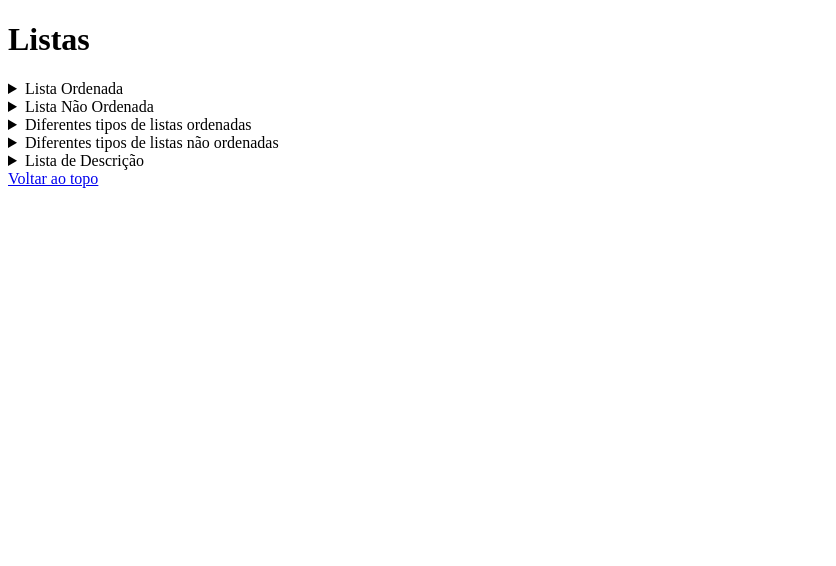
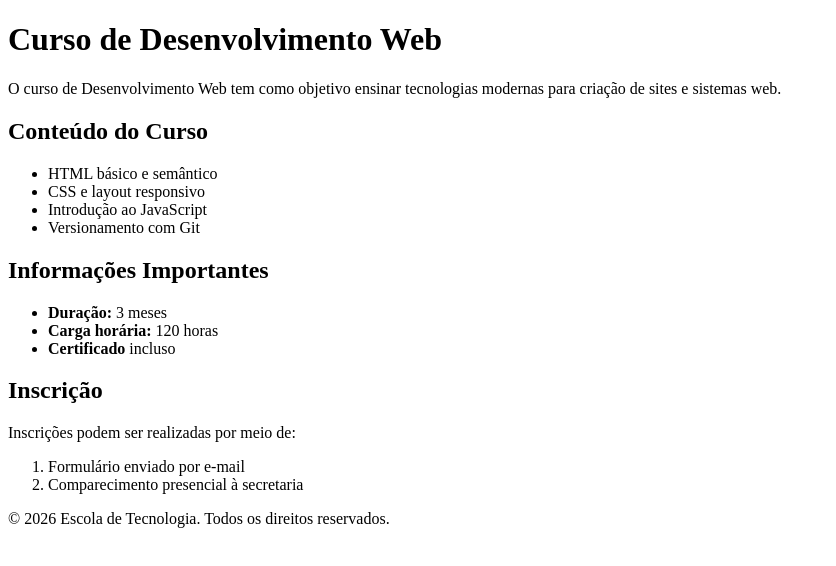
Before and after one commit to najhu-juju/Desenvolvimento-Web-AT1-Anna-Jhulia-Silva-Freitas, a plain HTML site: page index.html in a window 1280 px wide. Shown: the whole page, without its empty margins (0-836 px from the left). Drawn offline with Linux system fonts and the light colour scheme.

Commit message:
Atividade Listas 15-04

```diff
--- a/index.html
+++ b/index.html
@@ -1,89 +1,58 @@
 <!DOCTYPE html>
-<html>
-<head>
-    <meta charset="UTF-8">
-    <meta name="author" content="Felipe Barbosa">
-    <meta name="description" content="Exemplo de listas em HTML">
-    <meta name="keywords" content="HTML, listas, ordenada, não ordenada, descrição">
-    <meta name="viewport" content="width=device-width", initial-scale=1.0>
-</head>
-<body>
+<html lang="pt-BR">
+  <head>
+    <meta charset="UTF-8" />
+    <meta name="viewport" content="width=device-width, initial-scale=1.0" />
+    <title>Curso de Desenvolvimento Web</title>
+  </head>
+  <body>
 
-   <h1 id="topo">Listas</h1>
+    <header>
+      <h1>Curso de Desenvolvimento Web</h1>
+    </header>
 
-   <details>
-       <summary>Lista Ordenada</summary>
-       <ol>
-        <li>Abacaxi</li>
-        <li>Limão</li>
-        <li>Laranja
-            <ol>
-                <li>Pera</li>
-                <li>Bahia</li>
-            </ol>
-        </li>
-       </ol>
+    <main>
 
-   </details>
+      <section>
+        <p>
+          O curso de Desenvolvimento Web tem como objetivo ensinar tecnologias
+          modernas para criação de sites e sistemas web.
+        </p>
+      </section>
 
-   <details>
-       <summary>Lista Não Ordenada</summary>
-       <ul>
-        <li>Abacaxi</li>
-        <li>Limão</li>
-        <li>Laranja
-            <ul>
-                <li>Pera</li>
-                <li>Bahia</li>
-            </ul>
-        </li>
-       </ul>
+      <section>
+        <h2>Conteúdo do Curso</h2>
+        <ul>
+          <li>HTML básico e semântico</li>
+          <li>CSS e layout responsivo</li>
+          <li>Introdução ao JavaScript</li>
+          <li>Versionamento com Git</li>
+        </ul>
+      </section>
 
-   </details>
+      <section>
+        <h2>Informações Importantes</h2>
+        <ul>
+          <li><strong>Duração:</strong> 3 meses</li>
+          <li><strong>Carga horária:</strong> 120 horas</li>
+          <li><strong>Certificado</strong> incluso</li>
+        </ul>
+      </section>
 
-   <details>
-       <summary>Diferentes tipos de listas ordenadas</summary>
-       <ol type="A">
-        <li>Morango</li>
-        <li>Maçã
-            <ol type="i">
-                <li>Vermelha</li>
-                <li>Verde</li>
-            </ol>
-        </li>
-        <li>Cereja</li>
-       </ol>
+      <section>
+        <h2>Inscrição</h2>
+        <p>Inscrições podem ser realizadas por meio de:</p>
+        <ol>
+          <li>Formulário enviado por e-mail</li>
+          <li>Comparecimento presencial à secretaria</li>
+        </ol>
+      </section>
 
-   </details>
+    </main>
 
-   <details>
-       <summary>Diferentes tipos de listas não ordenadas</summary>
-       <ul type="circle">
-        <li>Morango</li>
-        <li>Maçã
-            <ul type="square">
-                <li>Vermelha</li>
-                <li>Verde</li>
-            </ul>
-        </li>
-        <li>Cereja</li>
-       </ul>
+    <footer>
+      <p>&copy; 2026 Escola de Tecnologia. Todos os direitos reservados.</p>
+    </footer>
 
-   </details>
-
-   <details>
-       <summary>Lista de Descrição</summary>
-       <dl>
-        <dt>Abacaxi</dt>
-            <dd>Fruta ácida de tom amarelado e casca dura.</dd>
-        <dt>Limão</dt>
-            <dd>Fruta ácida e azeda de tom verde.</dd>
-        <dt>Laranja</dt>
-            <dd>Fruta ácida de cor laranja e doce.</dd>
-       </dl>
-   </details>
-
-   <a href="#topo">Voltar ao topo</a>
-
-</body>
+  </body>
 </html>
```
